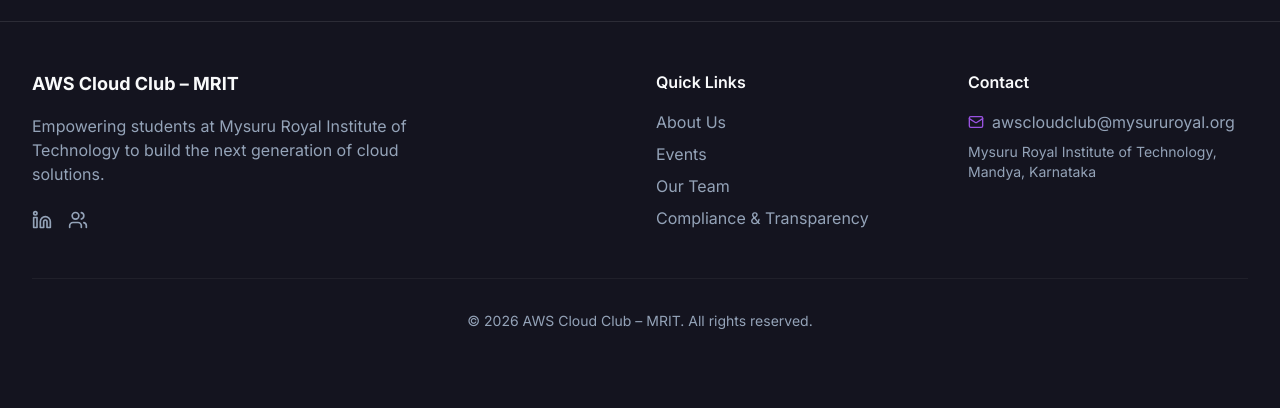
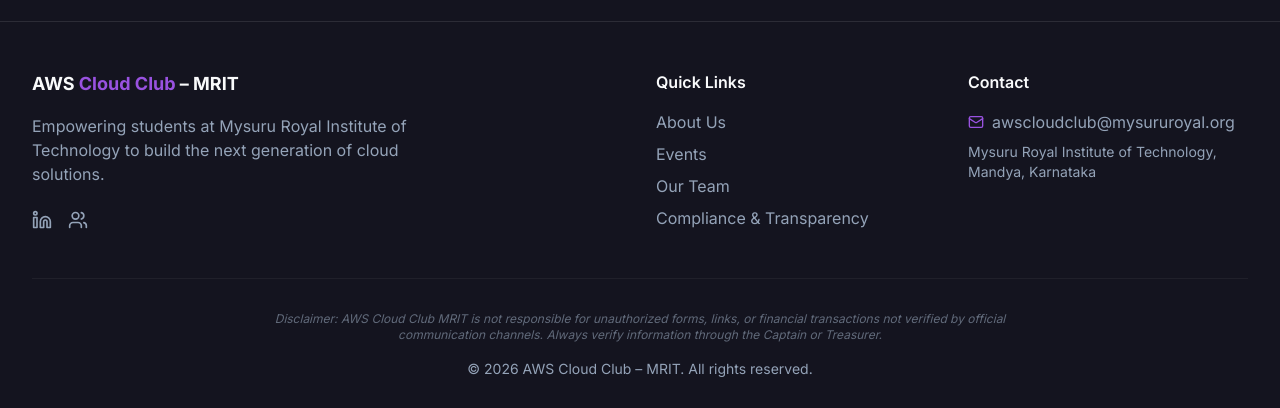
Before and after one commit to zubaida-yasmeen/aws-cloud-club-mrit, a Next.js app: page / in a window 1280 px wide. Shown: the part 2020-2428 px from the top of the page. Before the commit the page ends 2383 px from the top, so only its background shows below. Built offline with nearby package versions, Linux system fonts and the light colour scheme.

Commit message:
Update the website footer globally.
Requirements:

* Add a compliance n

```diff
--- a/src/components/Footer.tsx
+++ b/src/components/Footer.tsx
@@ -11,7 +11,7 @@
         <div className="grid grid-cols-1 md:grid-cols-4 gap-8">
           <div className="col-span-1 md:col-span-2">
             <Link href="/" className="flex items-center gap-2 mb-4">
-              <span className="text-lg font-bold">AWS Cloud Club – MRIT</span>
+              <span className="text-lg font-bold">AWS <span className="text-primary">Cloud Club</span> – MRIT</span>
             </Link>
             <p className="text-muted-foreground max-w-sm mb-6">
               Empowering students at Mysuru Royal Institute of Technology to build the next generation of cloud solutions.
@@ -61,8 +61,12 @@
             </ul>
           </div>
         </div>
-        <div className="mt-12 pt-8 border-t border-white/5 text-center text-sm text-muted-foreground">
-          <p>© {new Date().getFullYear()} AWS Cloud Club – MRIT. All rights reserved.</p>
+
+        <div className="mt-12 pt-8 border-t border-white/5 text-center">
+          <p className="text-[10px] sm:text-xs text-muted-foreground/60 max-w-3xl mx-auto mb-4 leading-relaxed italic">
+            Disclaimer: AWS Cloud Club MRIT is not responsible for unauthorized forms, links, or financial transactions not verified by official communication channels. Always verify information through the Captain or Treasurer.
+          </p>
+          <p className="text-sm text-muted-foreground">© {new Date().getFullYear()} AWS Cloud Club – MRIT. All rights reserved.</p>
         </div>
       </div>
     </footer>
```
